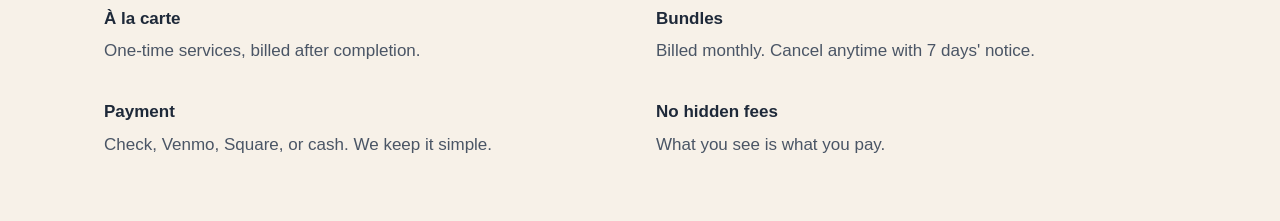
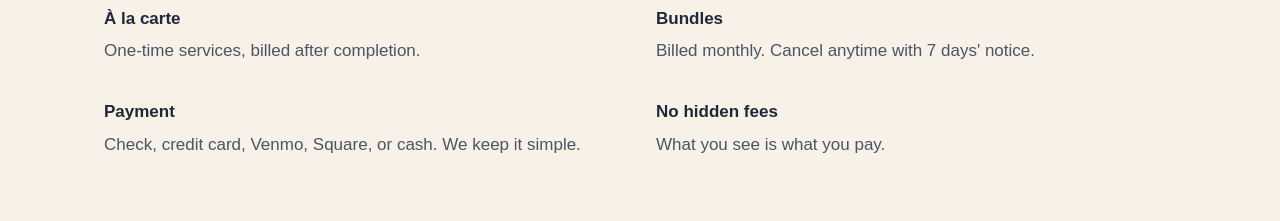
Before and after one commit to GoodCompanySCS/goodcompany-scs, a Next.js app: page /pricing in a window 1280 px wide. Shown: the part 2960-3181 px from the top of the page. Built offline with nearby package versions, Linux system fonts and the light colour scheme.

Commit message:
Update page.tsx

```diff
--- a/app/pricing/page.tsx
+++ b/app/pricing/page.tsx
@@ -124,7 +124,7 @@ export default function Pricing() {
               {[
                 { label: 'À la carte', value: 'One-time services, billed after completion.' },
                 { label: 'Bundles', value: "Billed monthly. Cancel anytime with 7 days' notice." },
-                { label: 'Payment', value: 'Check, Venmo, Square, or cash. We keep it simple.' },
+                { label: 'Payment', value: 'Check, credit card, Venmo, Square, or cash. We keep it simple.' },
                 { label: 'No hidden fees', value: 'What you see is what you pay.' },
               ].map((row, i) => (
                 <div key={i} className="flex items-start gap-3 p-2">
```
